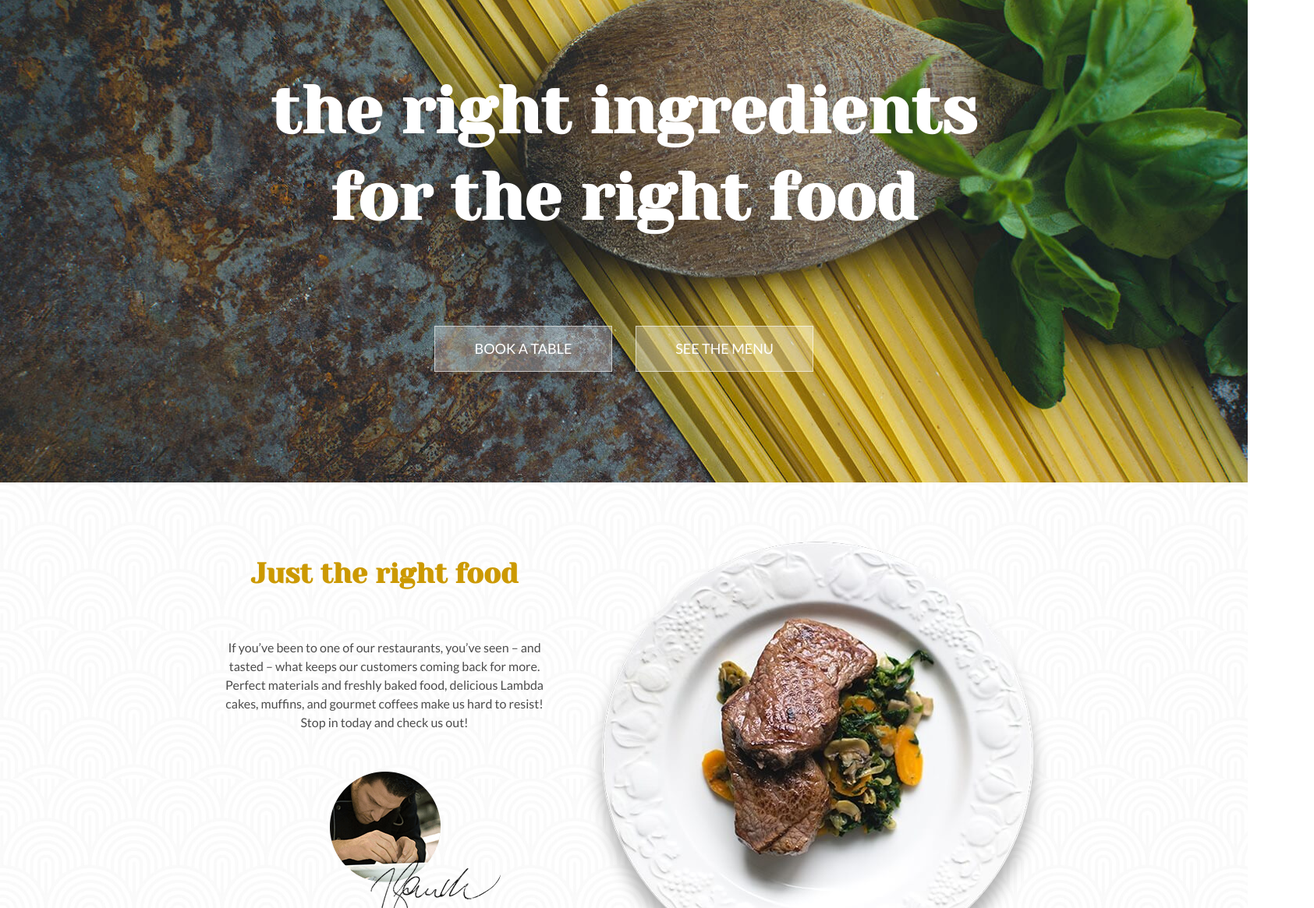
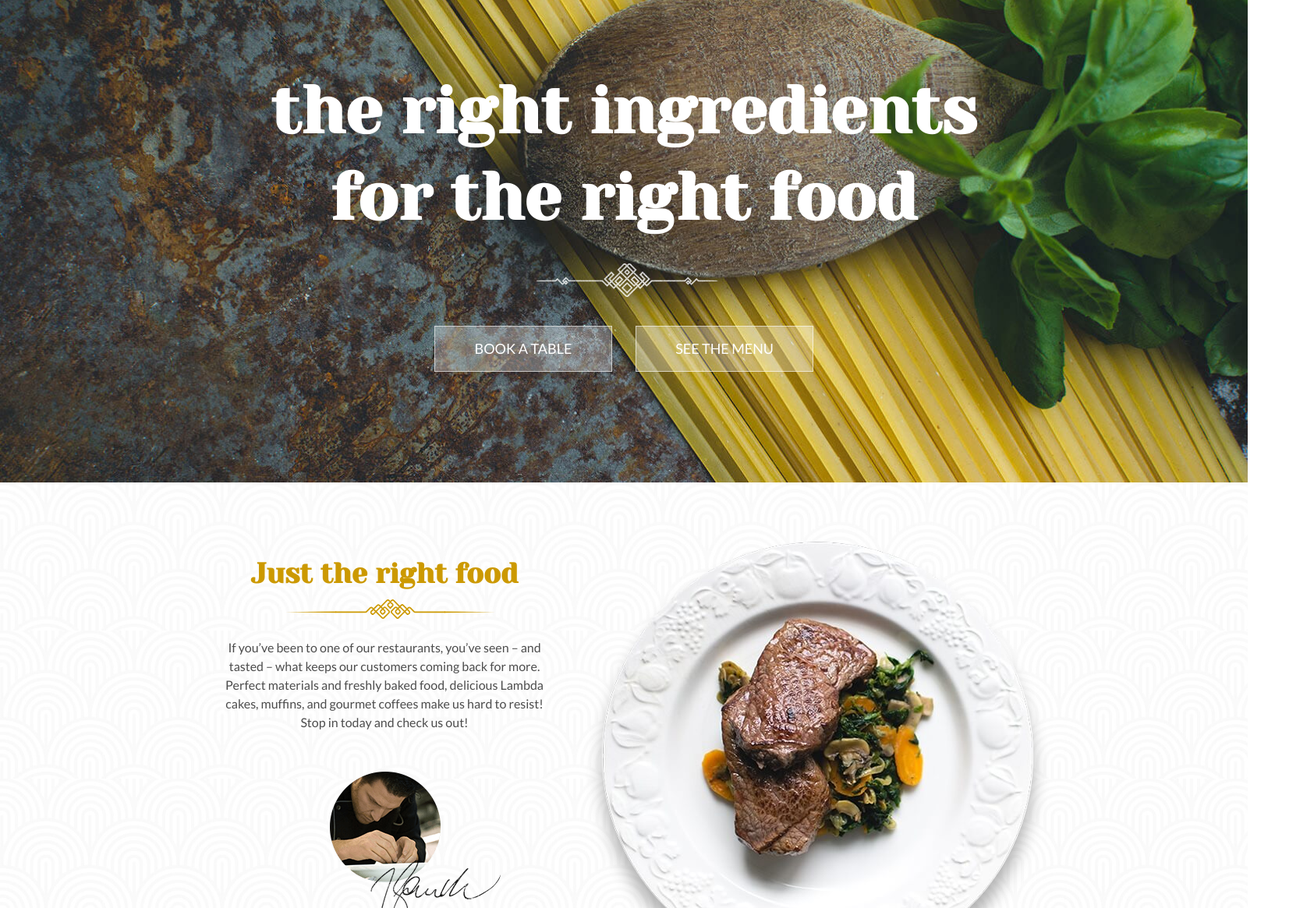
Before and after one commit to ChinaraGuliyeva/Lambda, a plain HTML site: page index.html in a window 1280 px wide. Shown: the part 135-1300 px from the top of the page at 78% size, 1685 px wide, since content can reach past the window. Drawn offline with Linux system fonts and the light colour scheme.

Commit message:
Began dexorative elements

```diff
--- a/css/main.css
+++ b/css/main.css
@@ -75,6 +75,7 @@ a {
 }
 
 .title {
+  position: relative;
   font-size: 36px;
   line-height: auto;
   text-align: center;
@@ -139,6 +140,17 @@ a {
   line-height: 1.3;
   padding: 80px 15px 100px 15px;
   margin: 10px 285px;
+}
+
+.header-page-title::after {
+  content: '';
+  position: absolute;
+  width: 100%;
+  height: 100%;
+  left: 370px;
+  top: 315px;
+  background-image: url("../img/Header-decoration.png");
+  background-repeat: no-repeat;
 }
 
 .header-top {
@@ -207,6 +219,17 @@ a {
   padding: 90px 0px 40px 0;
   color: #cc9900;
   font-size: 36px;
+}
+
+.about-title::after{
+  content: '';
+  position: absolute;
+  top: 150px;
+  left: 80px;
+  width: 65%;
+  height: 65%;
+  background-image: url("../img/divider-gold.svg");
+  background-repeat: no-repeat;
 }
 
 .about-food-pic{
@@ -287,6 +310,7 @@ a {
   flex-direction: row;
   flex-wrap: wrap;
   padding: 80px 240px;
+  margin: 0 0;
 }
 
 .menu-dish-name {
```
Also changed, not shown: img/Header-decoration.png (added), img/divider-gold.svg (added), img/divider-white.svg (added).
